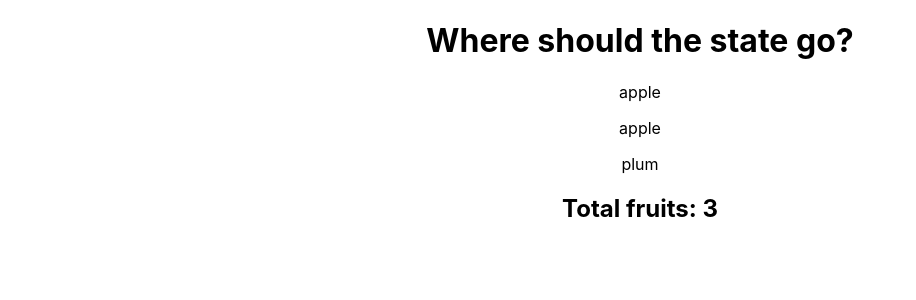
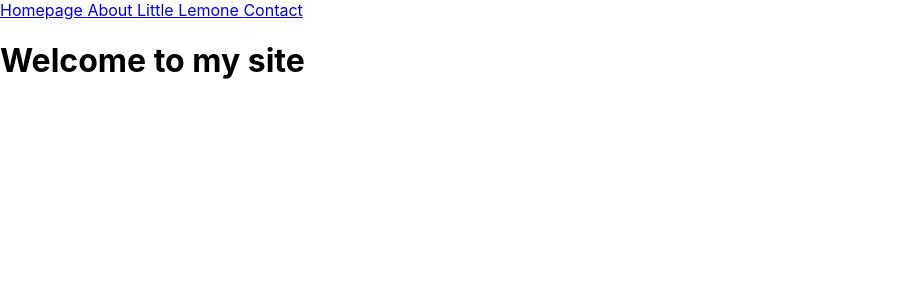
Before and after one commit to Bodzia04/Coursera-React-Basics, a React (Create React App) app: page / in a window 1280 px wide. Shown: the top 300 px of the page, without its empty margins (0-916 px from the left). Built offline with nearby package versions, Linux system fonts and the light colour scheme.

Commit message:
Week 3 -> 1)Navigation, Updating and Assets in React.js -> 1) Linking and Routing -> 4) Creating a route

```diff
--- /dev/null
+++ b/src/AboutLittleLemone.js
@@ -0,0 +1,5 @@
+function AboutLittleLemone(){
+  return <h2>Page About Little Lemone</h2>
+}
+
+export default AboutLittleLemone
--- a/src/App.js
+++ b/src/App.js
@@ -1,21 +1,24 @@
-import './App.css';
-import React from 'react';
-import Fruits from './Fruits'
-import FruitsCounter from './FruitsCounter';
+import React from "react";
+import Homepage from './Homepage';
+import AboutLittleLemone from './AboutLittleLemone';
+import Contact from './Contact';
+import { BrowserRouter, Routes, Route, Link,} from "react-router-dom";
 
-function App() {
-  const [fruits] = React.useState([
-    {fruitName: 'apple', id: 1},
-    {fruitName: 'apple', id: 2},
-    {fruitName: 'plum', id: 3},
-  ]);
+function App(){
+  return (
+    <BrowserRouter>
+      <nav>
+        <Link to='/' className='nav-item'>Homepage  </Link>
+        <Link to='/about' className='nav-item'>About Little Lemone  </Link>
+        <Link to='/contact' className='nav-item'>Contact</Link>
+      </nav>
+        <Routes>
+          <Route path='/' element={<Homepage />}/>
+          <Route path='/about' element={<AboutLittleLemone />}/>
+          <Route path='/contact' element={<Contact />}/>
+        </Routes>
+    </BrowserRouter>
 
-  return (
-    <div className = 'App'>
-      <h1>Where should the state go?</h1>
-      <Fruits fruits = {fruits}/>
-      <FruitsCounter fruits = {fruits}/>
-    </div>
   )
 }
 
--- /dev/null
+++ b/src/Contact.js
@@ -0,0 +1,5 @@
+function Contact(){
+  return <h2>Contact Little Lemon on this page.</h2>
+}
+
+export default Contact;
--- /dev/null
+++ b/src/Homepage.js
@@ -0,0 +1,5 @@
+function Homepage(){
+  return <h1>Welcome to my site</h1>
+}
+
+export default Homepage
```
